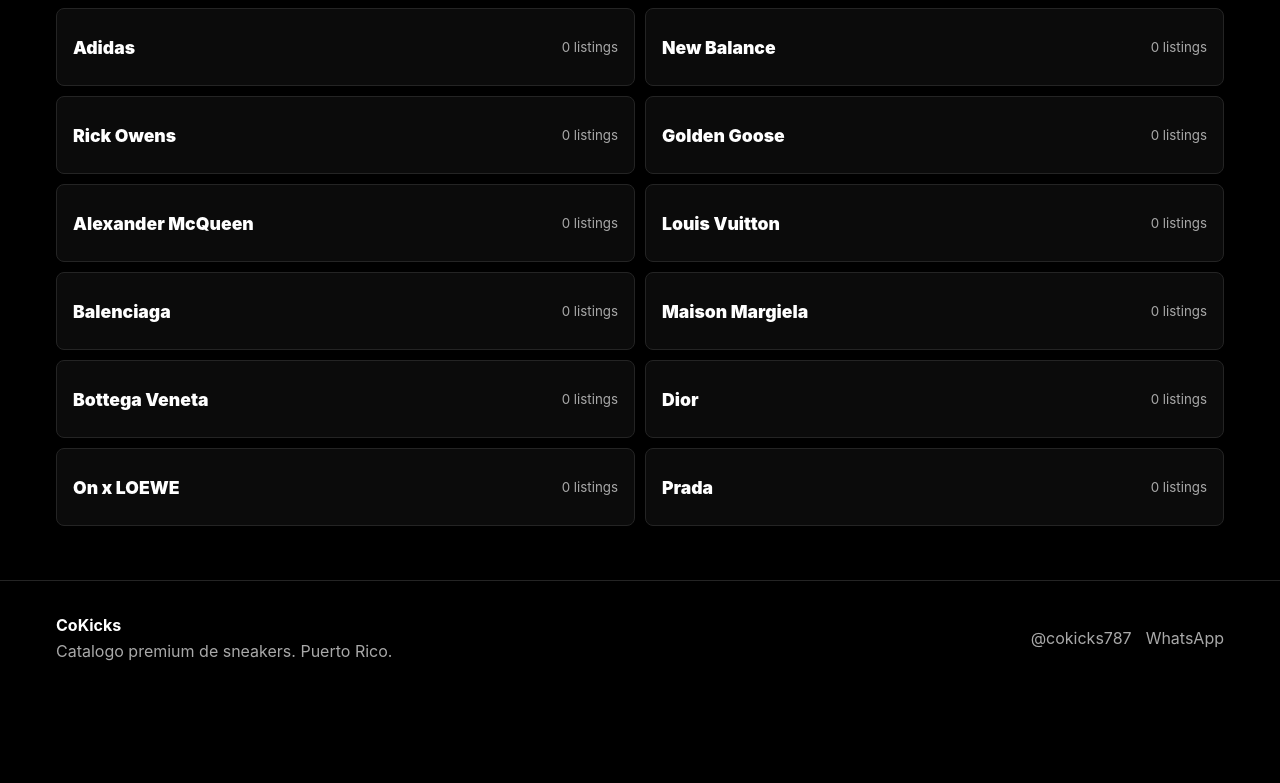
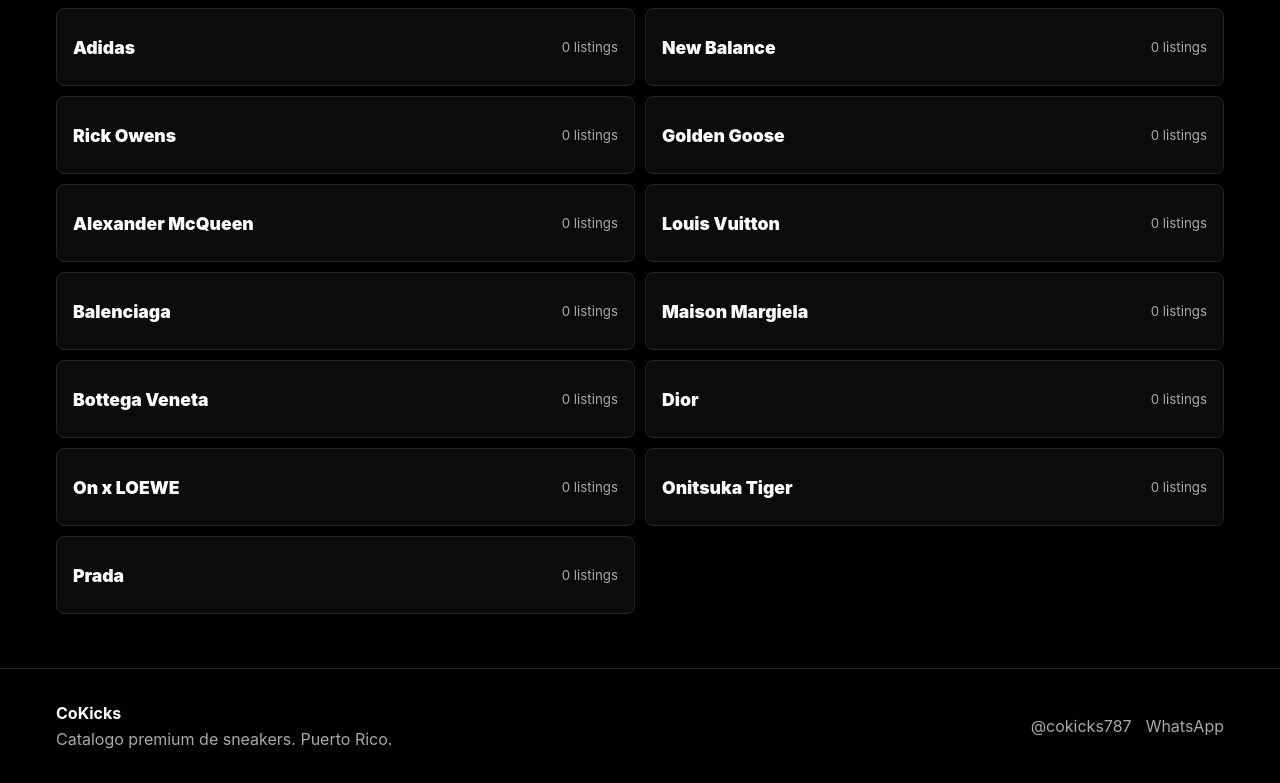
Before and after one commit to AshrielPR/Cokicks, a React (Vite) app: page /marcas in a window 1280 px wide. Shown: the part 467-1250 px from the top of the page. Before the commit the page ends 1162 px from the top, so only its background shows below. Built offline with nearby package versions, Linux system fonts and the light colour scheme; no server answers; the database is empty.

Commit message:
Add Onitsuka Tiger brand

```diff
--- a/src/data/brands.ts
+++ b/src/data/brands.ts
@@ -12,5 +12,6 @@
   "Bottega Veneta",
   "Dior",
   "On x LOEWE",
+  "Onitsuka Tiger",
   "Prada",
 ] as const;
```
